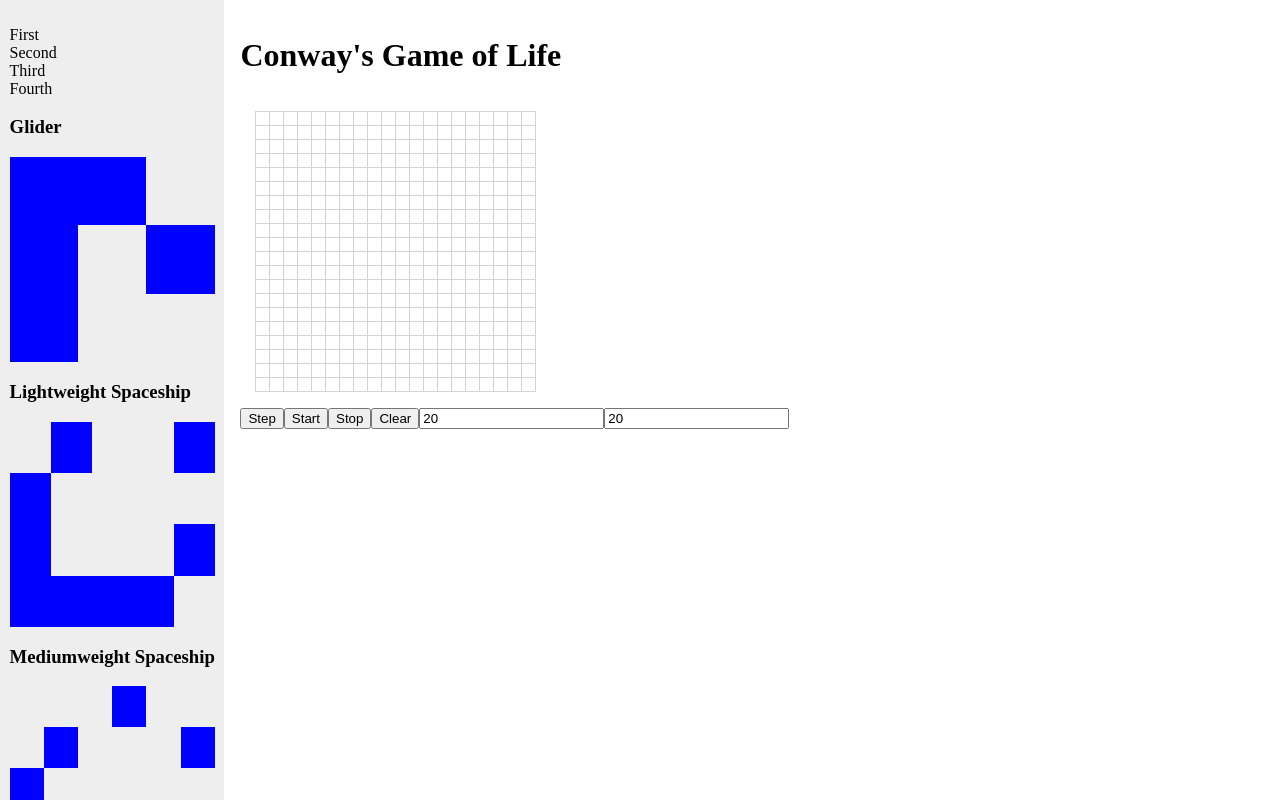
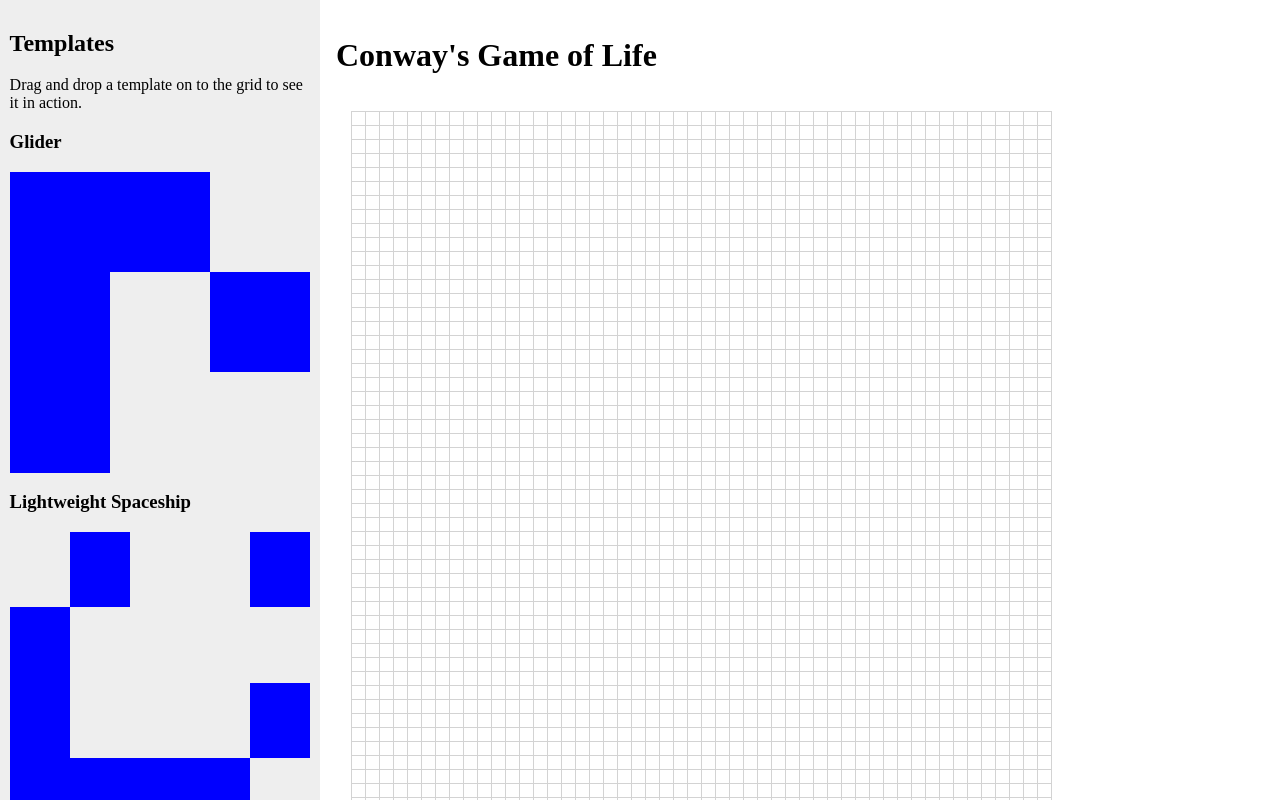
Before and after one commit to rtp314/game-of-life, a React (Vite) app: page / in a window 1280 px wide. Built offline with nearby package versions, Linux system fonts and the light colour scheme.

Commit message:
update templates

```diff
--- a/src/App.scss
+++ b/src/App.scss
@@ -19,6 +19,7 @@ body {
   background-color: #eee;
   height: 100vh;
   overflow-y: scroll;
+  max-width: 20rem;
 
   ul {
     padding: 0;
--- a/src/Game/Game.tsx
+++ b/src/Game/Game.tsx
@@ -6,7 +6,7 @@ import debounce from '../util/debounce';
 
 const maxGridSize = 100;
 const minGridSize = 10;
-const defaultGridSize = 20;
+const defaultGridSize = 50;
 
 export default function Game() {
   const [width, setWidth] = useState(defaultGridSize);
--- a/src/Sidebar/Sidebar.tsx
+++ b/src/Sidebar/Sidebar.tsx
@@ -3,12 +3,8 @@ import Templates from './Templates/Templates';
 export default function Sidebar() {
   return (
     <div className="sidebar">
-      <ul>
-        <li>First</li>
-        <li>Second</li>
-        <li>Third</li>
-        <li>Fourth</li>
-      </ul>
+      <h2>Templates</h2>
+      <p>Drag and drop a template on to the grid to see it in action.</p>
       <Templates />
     </div>
   );
--- a/src/Sidebar/Templates/patterns.ts
+++ b/src/Sidebar/Templates/patterns.ts
@@ -81,6 +81,17 @@ const patterns = [
       [false, false, true, true, false, false, false, false, false],
     ],
   },
+  {
+    name: 'Switch Engine',
+    pattern: [
+      [false, true, false, false],
+      [true, false, true, false],
+      [false, false, false, false],
+      [true, false, false, true],
+      [false, false, true, true],
+      [false, false, false, true],
+    ],
+  },
 ];
 
 export default patterns;
```
